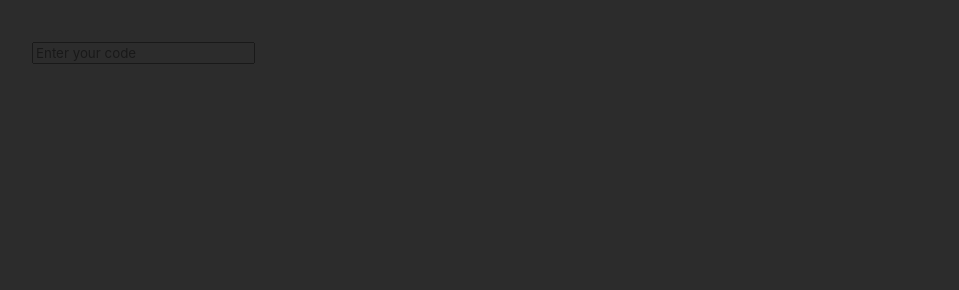
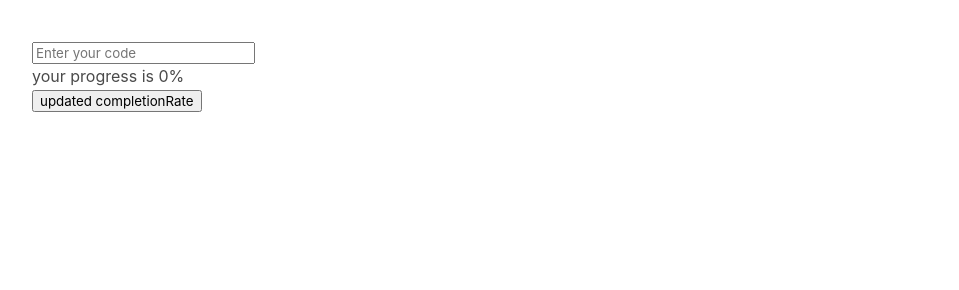
Before and after one commit to HIKALU-Z/learn-vue2, a website: page index.html in a window 1280 px wide. Shown: the top 290 px of the page, without its empty margins (32-991 px from the left). Drawn offline with nearby package versions, Linux system fonts and the light colour scheme.

Commit message:
learn to use Single-Use Components and Inline Templates

```diff
--- a/index.html
+++ b/index.html
@@ -28,6 +28,14 @@
                 <a class="button">Cancel</a>
             </template>
         </model>
+
+        <progress-view inline-template>
+            <div>
+                <h1>your progress is {{completionRate}}%</h1>
+                <button @click="completionRate += 10">updated completionRate</button>
+            </div>
+
+        </progress-view>
     </div>
 
 
--- a/main.js
+++ b/main.js
@@ -27,7 +27,7 @@ Vue.component('coupon',{
 
 Vue.component('model',{
     template:`
-    <div class="modal is-active">
+    <div class="modal">
         <div class="modal-background"></div>
         <div class="modal-card">
             <header class="modal-card-head">
@@ -55,6 +55,15 @@ Vue.component('model',{
     }
 });
 
+
+Vue.component('progress-view',{
+   data(){
+       return{
+           completionRate:0
+       }
+   }
+});
+
 new Vue({
     el: '#root',
     data:{
```
